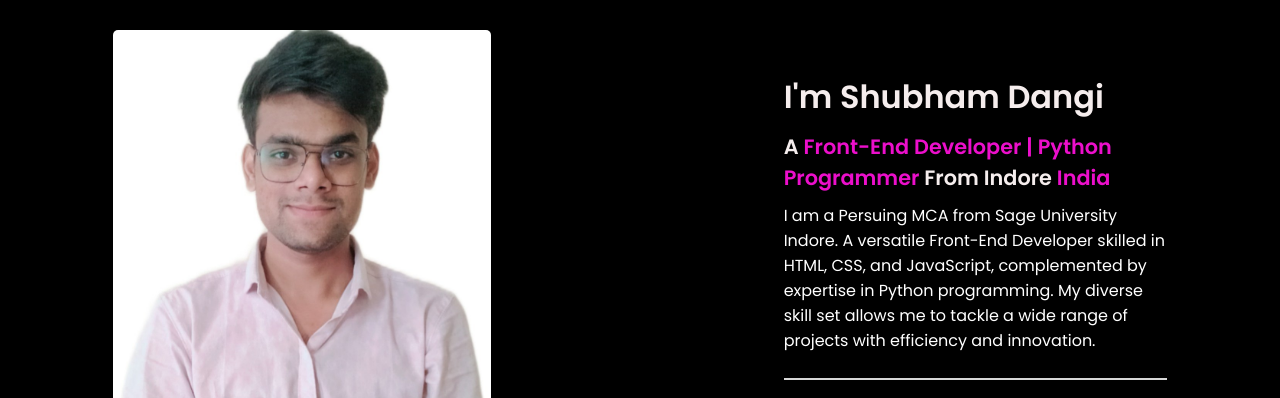
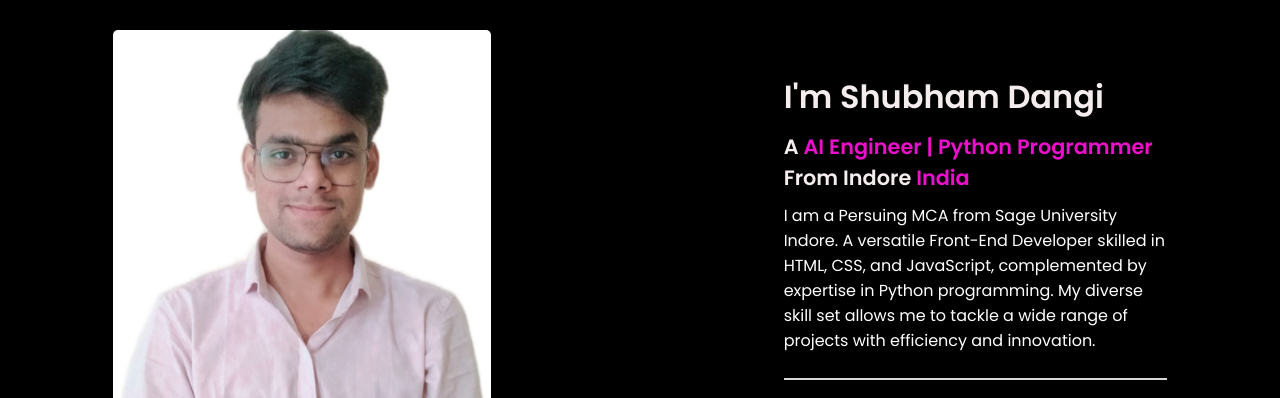
Before and after one commit to shubhamdangi7697/Portfoliowebsite, a plain HTML site: page portfolio-main/index.html in a window 1280 px wide. Shown: the part 1100-1498 px from the top of the page. Drawn offline with nearby package versions, Linux system fonts and the light colour scheme.

Commit message:
Update index.html

```diff
--- a/portfolio-main/index.html
+++ b/portfolio-main/index.html
@@ -85,7 +85,7 @@
         <div class="about-info">
           <div class="description">
             <h3>I'm Shubham Dangi</h3>
-            <h4>A <span>Front-End Developer | Python Programmer</span> From Indore <span> India</span></h4>
+            <h4>A <span>AI Engineer | Python Programmer</span> From Indore <span> India</span></h4>
             <p>
               I am a Persuing MCA from Sage University Indore. A versatile Front-End Developer skilled in HTML, CSS, and JavaScript, complemented by expertise
               in Python programming. My diverse skill set allows me to tackle a wide range of projects with efficiency and innovation.
```
